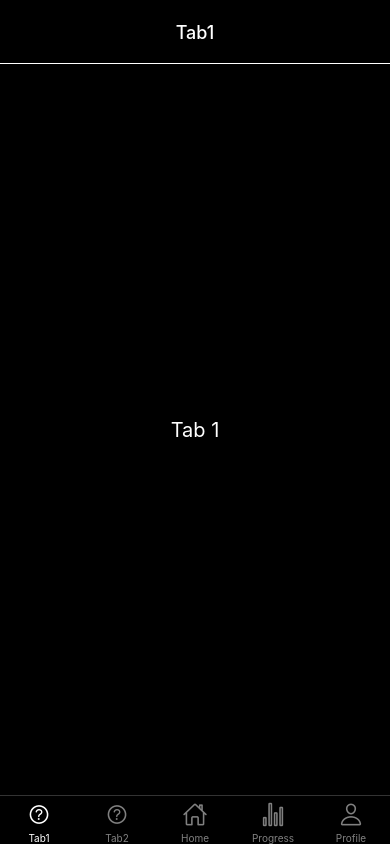
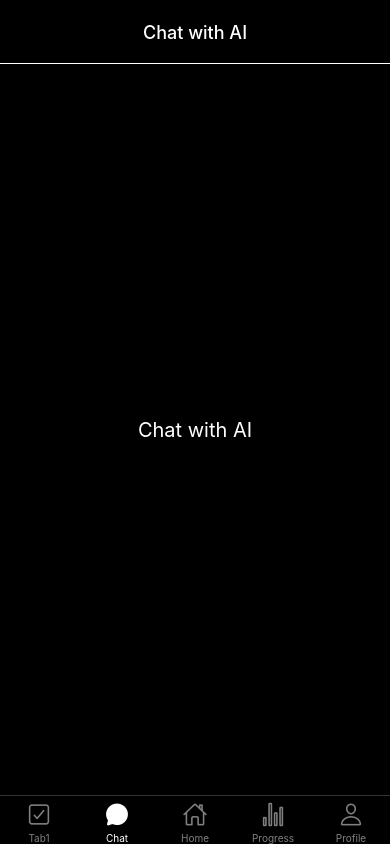
Before and after one commit to twissenbach/cortisol, a React Native app in the folder cortisol_companion/: screen /Chat in a window 390 px wide. Built offline with nearby package versions, Linux system fonts and the light colour scheme.

Commit message:
Pre firebase. Working tabs.

```diff
--- a/cortisol_companion/App.js
+++ b/cortisol_companion/App.js
@@ -8,7 +8,7 @@ import HomeScreen from './home_tab/Home';
 import ChartScreen from './chart_tab/chart';
 import ProfileScreen from './profile_tab/Profile';
 import Tab1Screen from './tab_1/Tab1';
-import Tab2Screen from './tab_2/Tab2';
+import ChatScreen from './chat_tab/Chat';
 
 const Tab = createBottomTabNavigator();
 
@@ -37,7 +37,12 @@ export default function App() {
               iconName = focused ? 'stats-chart' : 'stats-chart-outline';
             } else if (route.name === 'Profile') {
               iconName = focused ? 'person' : 'person-outline';
-            } else {
+            } else if (route.name === 'Chat') {
+              iconName = focused ? 'chatbubble' : 'chatbubble-outline';
+            } else if (route.name === 'Tab1') {
+              iconName = focused ? 'checkbox' : 'checkbox-outline';
+            }
+            else {
               iconName = 'help-circle-outline';
             }
 
@@ -52,7 +57,13 @@ export default function App() {
         })}
       >
         <Tab.Screen name="Tab1" component={Tab1Screen} />
-        <Tab.Screen name="Tab2" component={Tab2Screen} />
+        <Tab.Screen
+          name="Chat"
+          component={ChatScreen}
+          options={{
+            title: 'Chat with AI', // top bar screen title
+            tabBarLabel: 'Chat' }} // bottom tab icon label
+        />
         <Tab.Screen name="Home" component={HomeScreen} />
         <Tab.Screen name="Progress" component={ChartScreen} />
         <Tab.Screen name="Profile" component={ProfileScreen} />
--- a/cortisol_companion/tab_2/Tab2.js
+++ b/cortisol_companion/chat_tab/Chat.js
@@ -1,10 +1,10 @@
 import React from 'react';
 import { View, Text, StyleSheet } from 'react-native';
 
-export default function Tab2Screen() {
+export default function ChatScreen() {
   return (
     <View style={styles.container}>
-      <Text style={styles.text}>Tab 2</Text>
+      <Text style={styles.text}>Chat with AI</Text>
     </View>
   );
 }
--- a/cortisol_companion/package.json
+++ b/cortisol_companion/package.json
@@ -10,11 +10,15 @@
   },
   "dependencies": {
     "@expo/metro-runtime": "~3.2.3",
+    "@react-native-firebase/app": "^21.0.0",
+    "@react-native-firebase/auth": "^21.0.0",
     "@react-navigation/bottom-tabs": "^6.6.1",
     "@react-navigation/drawer": "^6.7.2",
     "@react-navigation/native": "^6.1.18",
     "expo": "~51.0.28",
+    "expo-google-sign-in": "^10.2.0",
     "expo-status-bar": "~1.12.1",
+    "firebase": "^10.14.0",
     "react": "18.2.0",
     "react-dom": "18.2.0",
     "react-native": "0.74.5",
--- a/cortisol_companion/tab_1/Tab1.js
+++ b/cortisol_companion/tab_1/Tab1.js
@@ -4,7 +4,7 @@ import { View, Text, StyleSheet } from 'react-native';
 export default function Tab1Screen() {
   return (
     <View style={styles.container}>
-      <Text style={styles.text}>Tab 1</Text>
+      <Text style={styles.text}>Coming Soon</Text>
     </View>
   );
 }
```
Also changed, not shown: 1 other file (tests, documents, lock files or other folders).
